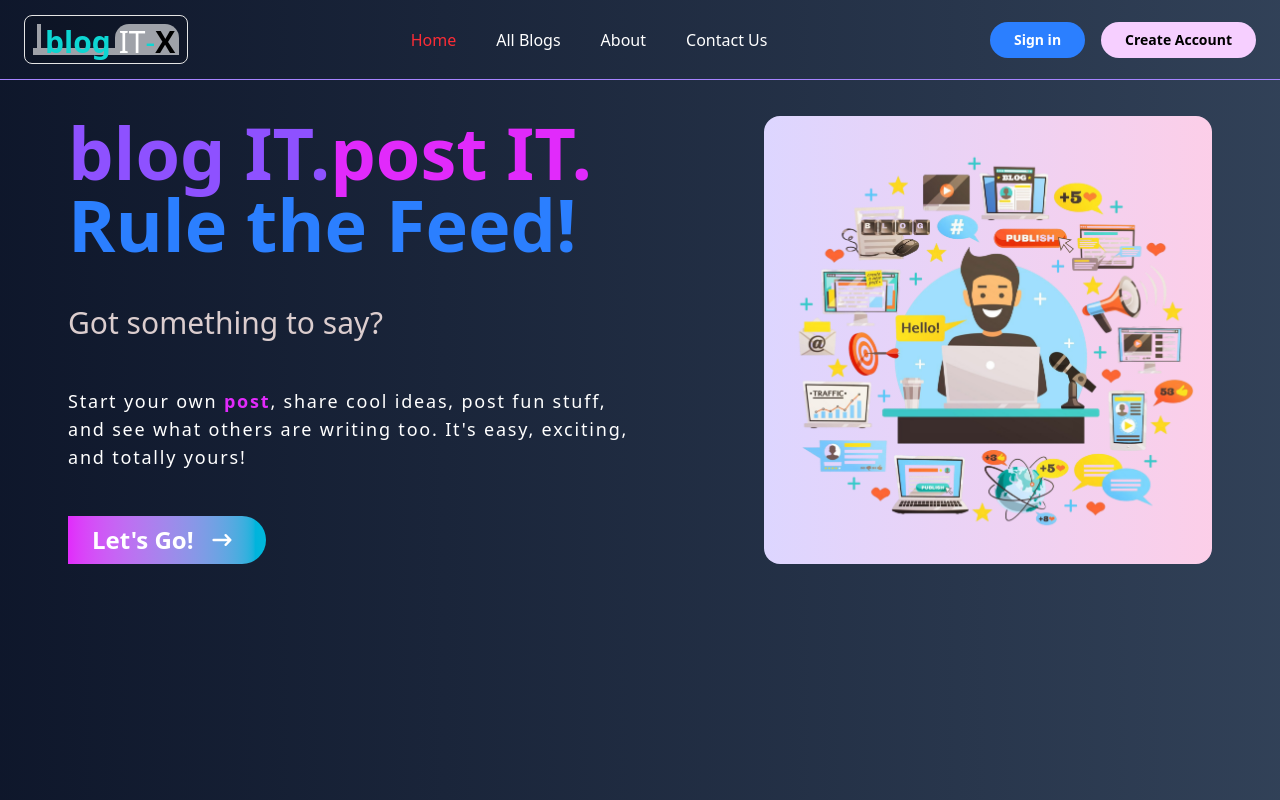
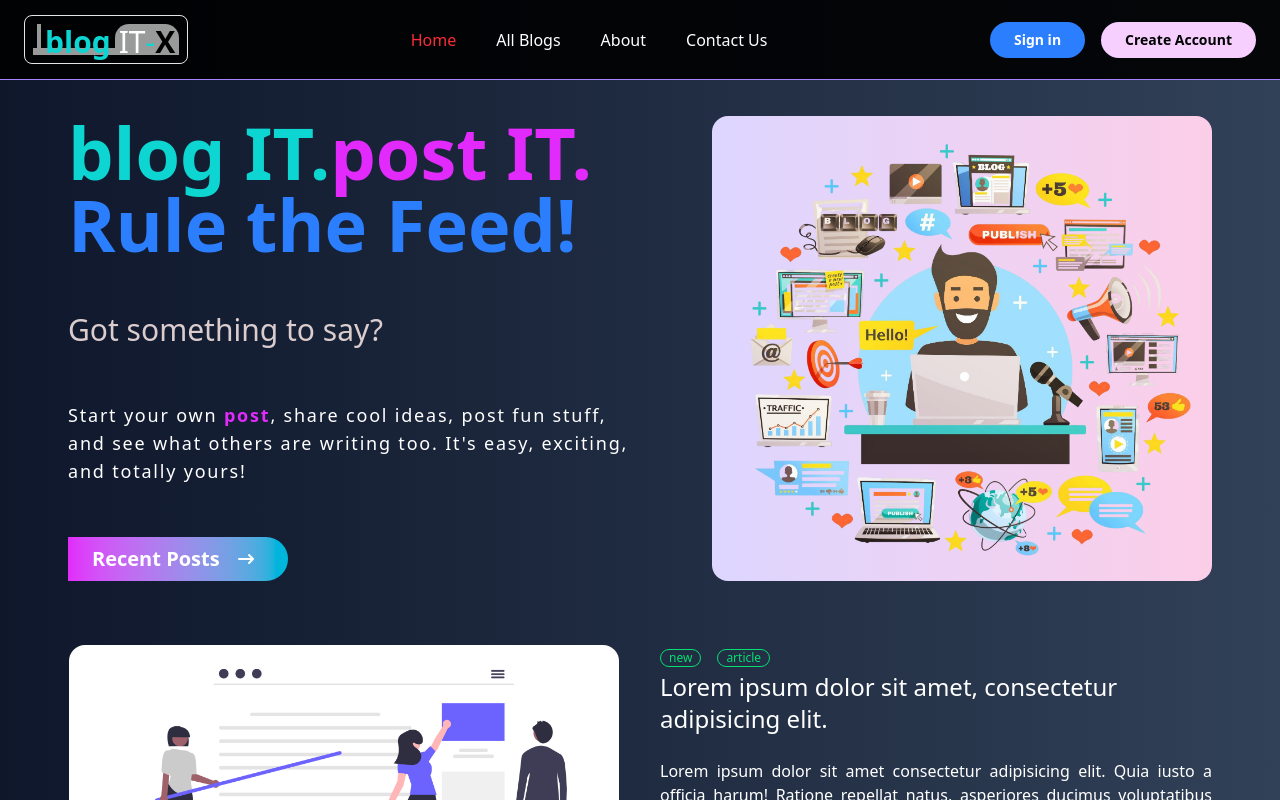
Before and after one commit to srmaharana1999/srm_blog, a Next.js app: page / in a window 1280 px wide. Shown: the top 800 px of the page. Built offline with nearby package versions, Linux system fonts and the light colour scheme; no server answers.

Commit message:
fix: improve styling and text tag replace by p tag

```diff
--- a/app/(content)/page.tsx
+++ b/app/(content)/page.tsx
@@ -1,13 +1,15 @@
 import CTA from "@/components/CTA";
+import RecentPost from "@/components/Home/RecentPost";
+import RecentPosts from "@/components/Home/RecentPosts/Index";
 import Image from "next/image";
 
 const Home = () => {
   return (
-    <div className="mt-25 max-w-7xl w-full p-4">
+    <div className="mt-25 max-w-7xl mx-auto w-full p-4">
       <div className="w-11/12 mx-auto flex flex-col-reverse md:flex-row text-white gap-6 md:gap-0">
         <div className="w-full md:w-1/2 bg-amber-90 flex flex-col gap-6 md:justify-between md:gap-0 text-center md:text-left">
           <h1 className="text-5xl lg:text-7xl font-semibold ">
-            <text className="text-violet-500">blog IT.</text>
+            <text className="text-chart-1">blog IT.</text>
             <text className="text-fuchsia-500">post IT.</text> <br />
             <text className="text-blue-500">Rule the Feed!</text>
           </h1>
@@ -24,16 +26,19 @@ const Home = () => {
         </div>
         <div className="h-full w-full md:w-1/2 justify-items-center md:justify-items-end-safe">
           <div className="w-fit h-fit bg-gradient-to-r from-violet-200 to-pink-200 rounded-2xl ">
-            <div className="relative w-[80vw] md:w-[35vw] aspect-square">
             <Image
               src="/images/hero-image.png"
               alt="hero_image"
-                fill
+              height={500}
+              width={500}
               className="object-contain"
             />
           </div>
         </div>
       </div>
+      <div className="w-11/12 mx-auto my-16">
+        <RecentPost />
+        <RecentPosts />
       </div>
     </div>
   );
--- a/components/CTA/index.tsx
+++ b/components/CTA/index.tsx
@@ -1,14 +1,15 @@
+import Link from "next/link";
 import { HiArrowNarrowRight } from "react-icons/hi";
 
 const CTA = () => {
   return (
     <div>
-      <button
-        type="button"
-        className="pr-8 p-6 text-2xl text-left font-semibold py-2 bg-gradient-to-r from-fuchsia-500 to-cyan-500 rounded-full md:rounded-l-none mx-auto md:mx-0 flex items-center gap-4"
+      <Link
+        href="#recent"
+        className="pr-8 p-6 w-fit text-xl text-left font-semibold py-2 bg-gradient-to-r from-fuchsia-500 to-cyan-500 rounded-full md:rounded-l-none mx-auto md:mx-0 flex items-center gap-4"
       >
-        Let&apos;s Go! <HiArrowNarrowRight />
-      </button>
+        Recent Posts <HiArrowNarrowRight />
+      </Link>
     </div>
   );
 };
--- a/components/Home/RecentPost/index.tsx
+++ b/components/Home/RecentPost/index.tsx
@@ -15,13 +15,13 @@ const RecentPost = () => {
       </div>
       <div className="flex flex-col">
         <div className="flex gap-4 my-1">
-          <text className="tag">new</text> <text className="tag">article</text>
+          <p className="tag">new</p> <p className="tag">article</p>
         </div>
 
-        <h2 className="text-2xl font-medium mb-6">
+        <h2 className="text-2xl font-medium">
           Lorem ipsum dolor sit amet, consectetur adipisicing elit.
         </h2>
-        <p className="text-justify">
+        <p className="text-justify my-6">
           Lorem ipsum dolor sit amet consectetur adipisicing elit. Quia iusto a
           officia harum! Ratione repellat natus, asperiores ducimus voluptatibus
           nobis neque deserunt animi nesciunt impedit aperiam cupiditate
--- a/components/NavBar/index.tsx
+++ b/components/NavBar/index.tsx
@@ -11,7 +11,7 @@ const NavBar = () => {
   const { data: session } = useSession();
   console.log("from navbar", session);
   return (
-    <div className="group fixed top-0 left-1/2 -translate-x-1/2 max-w-7xl w-full h-20 mx-auto text-black flex justify-between items-center px-6 border-b-1 border-violet-400 z-30 ">
+    <div className="group fixed top-0 left-1/2 -translate-x-1/2 max-w-7xl w-full h-20 mx-auto text-black flex justify-between items-center px-6 border-b-1 border-violet-400 z-30 bg-black/90">
       <div className="text-white lower-bar border-1 p-2 rounded-md bg-black/15">
         <div className="flex text-3xl text-chart-1 left-bar pl-1">
           <span className="text-chart-1 font-semibold px-1">blog</span>
@@ -72,7 +72,7 @@ const NavBar = () => {
       </div>
       <div
         className={`${
-          open ? "translate-x-0" : "-translate-x-[100vw]"
+          open ? "translate-x-0" : "-translate-x-[110vw]"
         } w-full absolute left-0 lg:hidden top-full h-[calc(100vh-80px)] origin-top bg-gradient-to-r from-slate-900 to-slate-700 transition-all duration-500 flex flex-col justify-center items-center`}
       >
         <ul className="list-none text-xl flex flex-col justify-center items-center gap-10">
```
Lines whose indentation alone changed are shown as unchanged.
